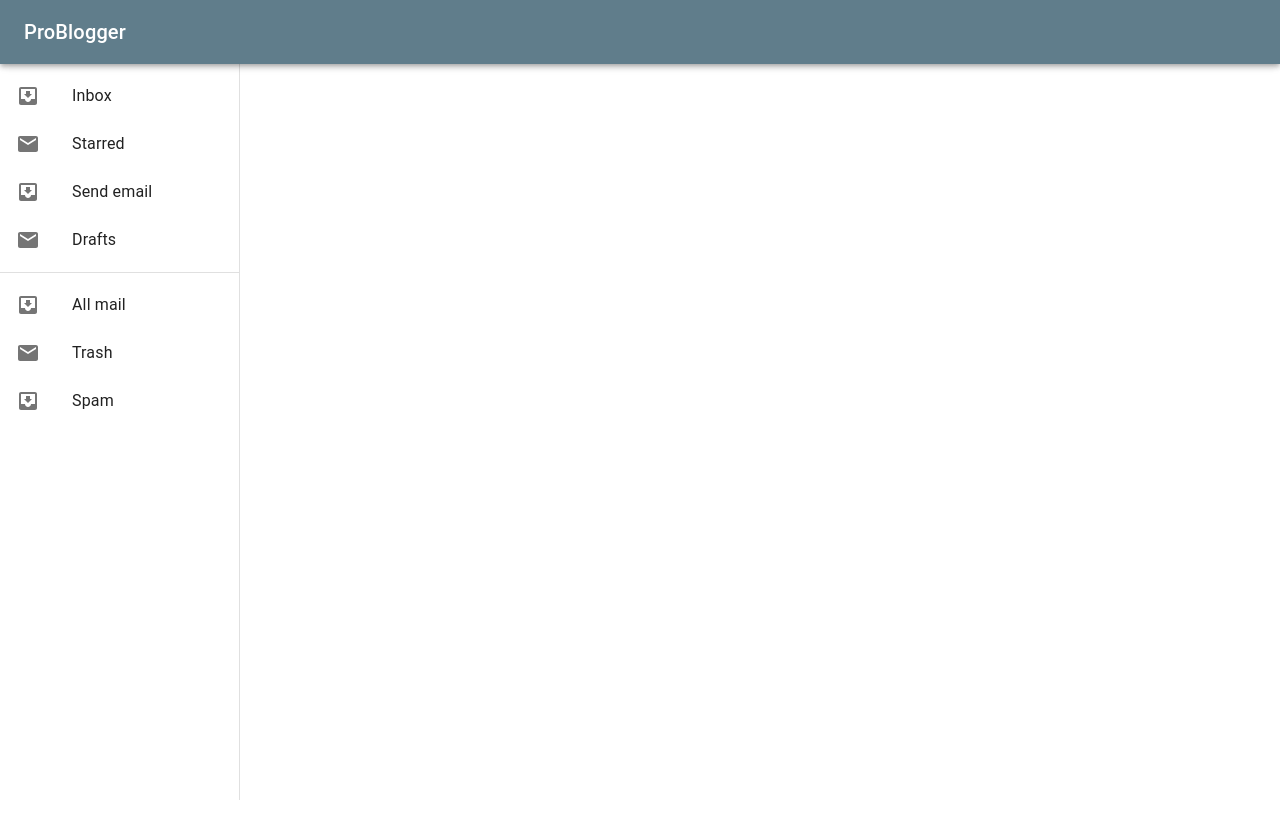
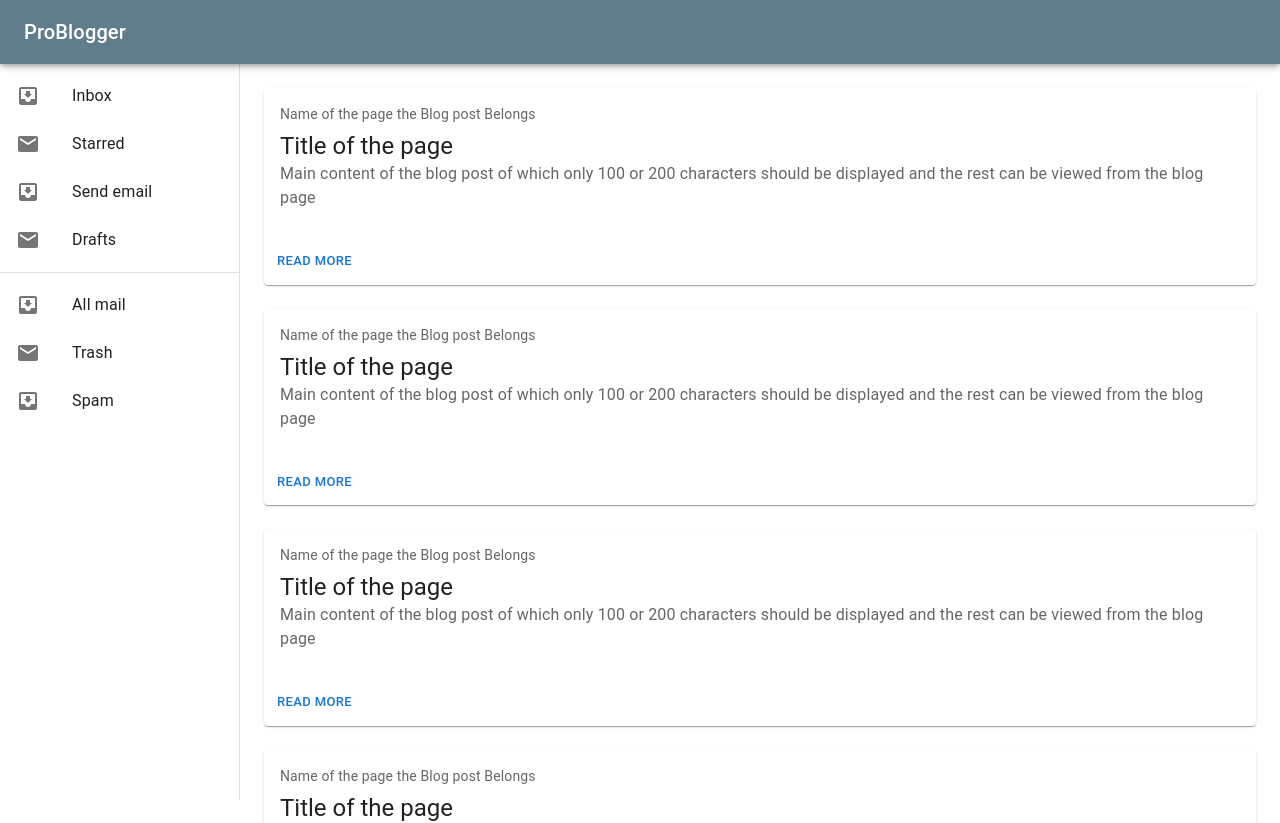
Before and after one commit to umair-ak/Problogger, a React (Vite) app: page /user/dashboard in a window 1280 px wide. Shown: the top 823 px of the page. Before the commit the page ends 800 px from the top, so only its background shows below. Built offline with nearby package versions, Linux system fonts and the light colour scheme.

Commit message:
Created a BlogPostCard Component for conviniently displaying the blog posts

```diff
--- /dev/null
+++ b/src/components/BlogPostCard.jsx
@@ -0,0 +1,29 @@
+import * as React from 'react';
+import Box from '@mui/material/Box';
+import Card from '@mui/material/Card';
+import CardActions from '@mui/material/CardActions';
+import CardContent from '@mui/material/CardContent';
+import Button from '@mui/material/Button';
+import Typography from '@mui/material/Typography';
+
+
+export default function BlogPostCard() {
+  return (
+    <Card sx={{margin:"1.5rem"}}>
+      <CardContent>
+        <Typography sx={{ fontSize: 14 }} color="text.secondary" gutterBottom>
+          Name of the page the Blog post Belongs
+        </Typography>
+        <Typography variant="h5" component="div">
+          Title of the page
+        </Typography>
+        <Typography sx={{ mb: 1.5 }} color="text.secondary">
+        Main content of the blog post of which only 100 or 200 characters should be displayed and the rest can be viewed from the blog page
+        </Typography>
+      </CardContent>
+      <CardActions>
+        <Button size="small">Read More</Button>
+      </CardActions>
+    </Card>
+  );
+}
--- a/src/pages/Dashboard.jsx
+++ b/src/pages/Dashboard.jsx
@@ -3,6 +3,7 @@ import {ListItem,Divider,List,Toolbar,CssBaseline,Drawer,Box,ListItemButton,List
 
 import InboxIcon from '@mui/icons-material/MoveToInbox';
 import MailIcon from '@mui/icons-material/Mail';
+import BlogPostCard from '../components/BlogPostCard';
 
 export default function Dashboard() {
   const drawerWidth = 240;
@@ -46,6 +47,16 @@ export default function Dashboard() {
         </List>
       </Box>
     </Drawer>
+    <Box component="main" >
+    <Toolbar />
+
+    <BlogPostCard />
+    <BlogPostCard />
+    <BlogPostCard />
+    <BlogPostCard />
+    <BlogPostCard />
     </Box>
+    </Box>
+
     );
-}
+  }
```
